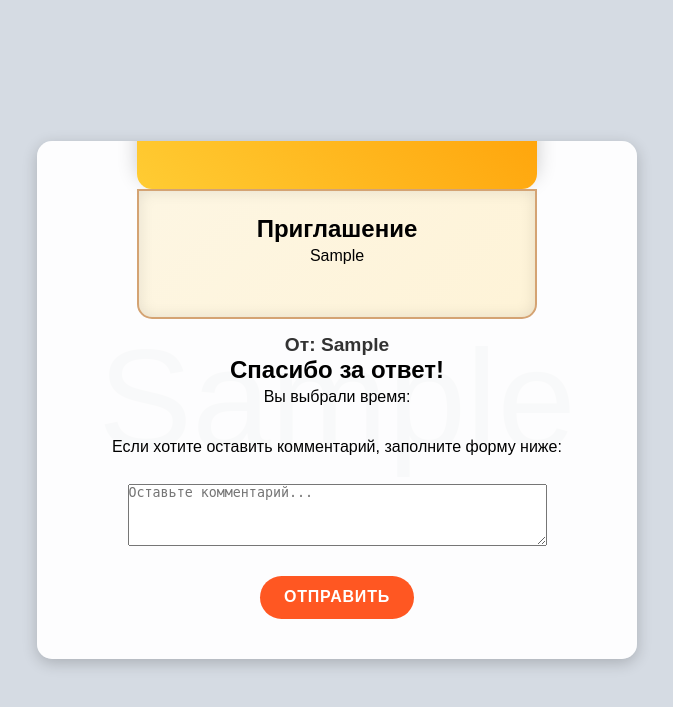
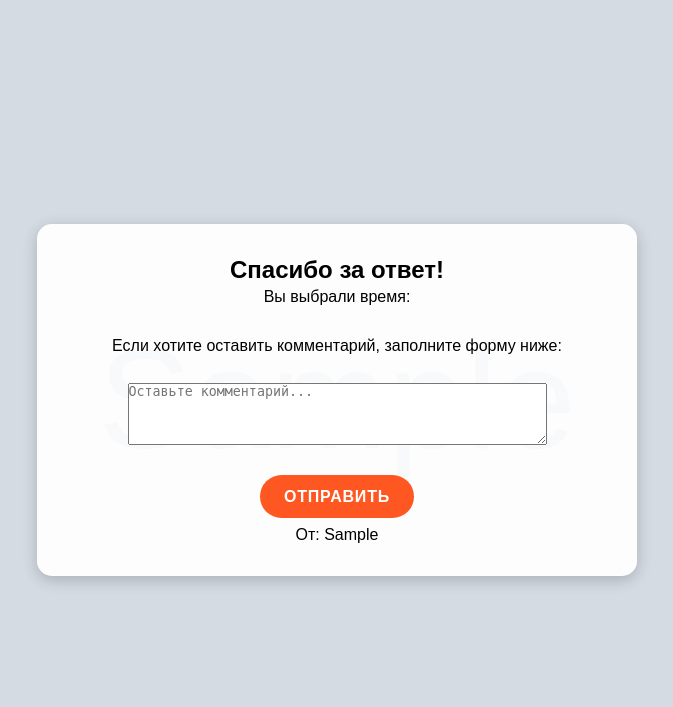
Before and after one commit to Lavochka123/svety1111, a Flask app: page /invite/1/page5 in a window 1280 px wide. Shown: the top 707 px of the page, without its empty margins (303-976 px from the left). Run offline with Flask 3, Linux system fonts and the light colour scheme; tables that the repository leaves empty hold one stand-in row (values such as "Sample post"); grey boxes marked "Sample" are stand-in pictures.

Commit message:
Update page5.html

```diff
--- a/template/page5.html
+++ b/template/page5.html
@@ -2,77 +2,14 @@
 <html lang="ru">
 <head>
   <meta charset="UTF-8">
-  <title>Страница 5</title>
+  <title>Страница 5 - Приглашение</title>
   <link rel="stylesheet" href="{{ url_for('static', filename='css/style.css') }}">
-  <style>
-    .sender-signature {
-      margin-top: 1rem;
-      font-size: 1.2em;
-      font-weight: bold;
-      text-align: center;
-      color: #333;
-    }
-    /* Пример оформления конверта */
-    .envelope {
-      position: relative;
-      width: 100%;
-      max-width: 400px;
-      margin: 1rem auto;
-      perspective: 1500px;
-    }
-    .envelope-flap {
-      width: 100%;
-      height: 0;
-      padding-bottom: 50%;
-      background: linear-gradient(135deg, #ffcc33, #ff9900);
-      position: absolute;
-      top: 0;
-      left: 0;
-      border-top-left-radius: 15px;
-      border-top-right-radius: 15px;
-      transform-origin: top;
-      animation: openFlap 2s forwards;
-      box-shadow: 0 8px 20px rgba(0, 0, 0, 0.2);
-    }
-    .envelope-body {
-      width: 100%;
-      background: linear-gradient(135deg, #fdf6e3, #fef3d7);
-      border: 2px solid #d4a373;
-      border-radius: 0 0 15px 15px;
-      padding: 1.5rem;
-      animation: fadeInBody 2s forwards 2s;
-      box-shadow: inset 0 0 15px rgba(0, 0, 0, 0.1);
-    }
-    @keyframes openFlap {
-      from { transform: rotateX(0deg); }
-      to { transform: rotateX(-180deg); }
-    }
-    @keyframes fadeInBody {
-      from { opacity: 0; transform: translateY(20px); }
-      to { opacity: 1; transform: translateY(0); }
-    }
-  </style>
 </head>
 <body class="{{ data.design }}"
 {% if data.bg_image %}
-  style="background-image: url('{{ url_for('static', filename='uploads/' + data.bg_image) }}'); background-size: cover; background-position: center;"
+  style="background-image: url('{{ url_for('static', filename=data.bg_image) }}'); background-size: cover; background-position: center;"
 {% endif %}>
   <div class="container">
-    <!-- Пример конверта с содержимым приглашения -->
-    <div class="envelope">
-      <div class="envelope-flap"></div>
-      <div class="envelope-body">
-         <h2>Приглашение</h2>
-         <p>{{ data.page3 }}</p>
-      </div>
-    </div>
-    <!-- Под конвертом выводим имя отправителя -->
-    {% if data.sender %}
-      <div class="sender-signature">
-         От: {{ data.sender }}
-      </div>
-    {% endif %}
-
     <h2>Спасибо за ответ!</h2>
     <p>Вы выбрали время: <strong>{{ selected_time }}</strong></p>
     <p>Если хотите оставить комментарий, заполните форму ниже:</p>
@@ -82,6 +19,9 @@
       <br><br>
       <button type="submit" class="button">Отправить</button>
     </form>
+    {% if data.sender %}
+      <div class="sender-signature">От: {{ data.sender }}</div>
+    {% endif %}
   </div>
 </body>
 </html>
```
